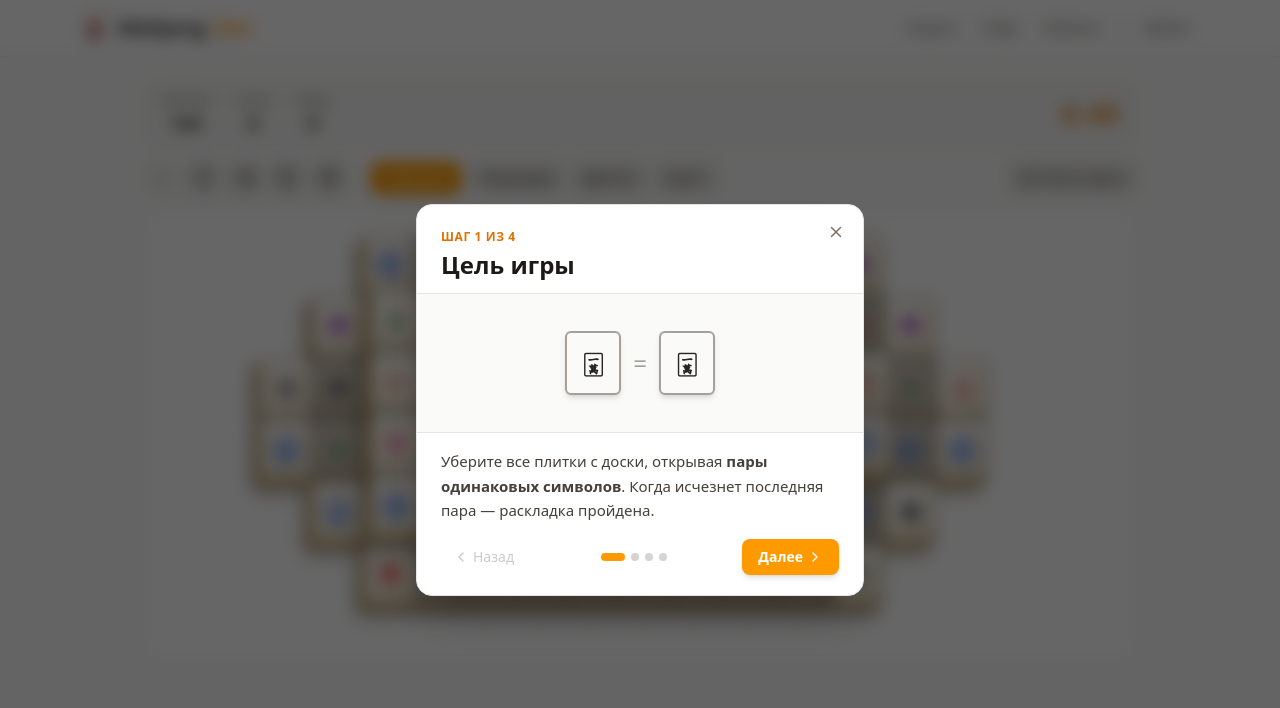
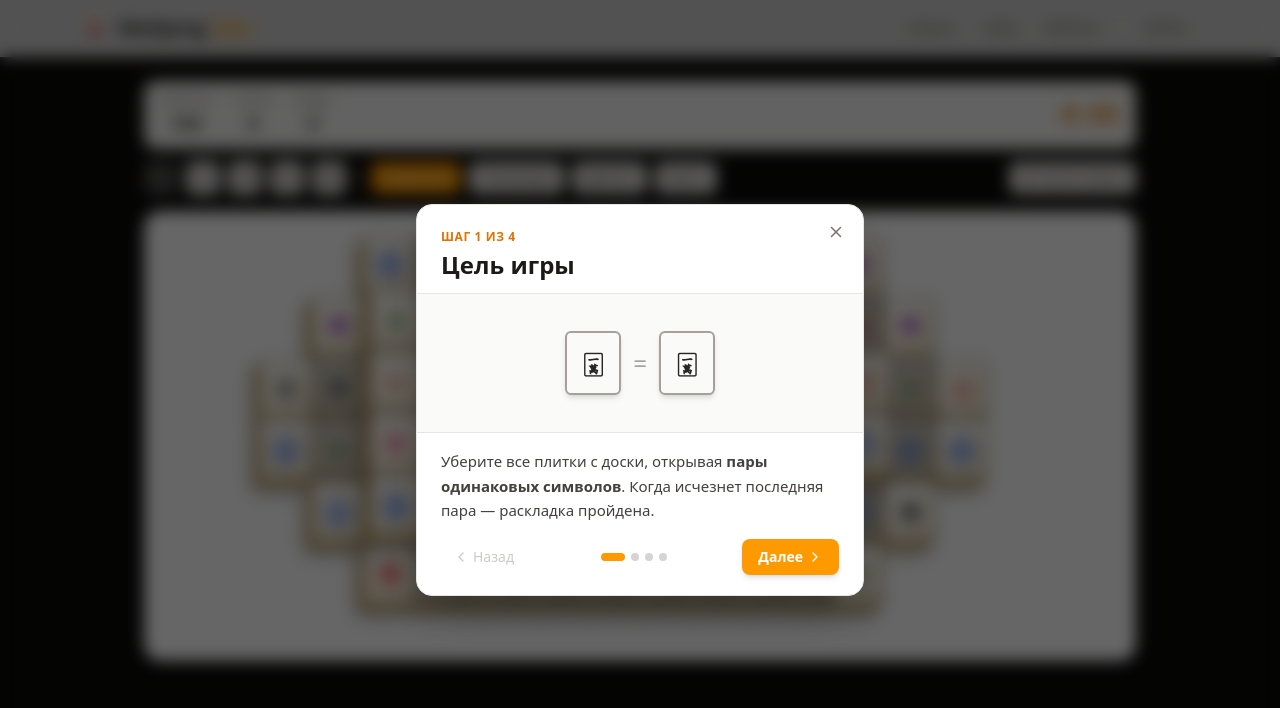
Before and after one commit to daniil0126/mahjong_nf, a Next.js app: page /game in a window 1280 px wide. Shown: the top 708 px of the page. Built offline with nearby package versions, Linux system fonts and the light colour scheme; no server answers.

Commit message:
force dark theme, remove next-themes provider

```diff
--- a/src/app/layout.tsx
+++ b/src/app/layout.tsx
@@ -1,5 +1,4 @@
 import type { Metadata } from 'next'
-import { ThemeProvider } from 'next-themes'
 import Header from '@/components/layout/Header'
 import './globals.css'
 
@@ -11,17 +10,15 @@ export const metadata: Metadata = {
 
 export default function RootLayout({ children }: { children: React.ReactNode }) {
   return (
-    <html lang="ru" suppressHydrationWarning>
-      <body className="min-h-screen flex flex-col bg-stone-50 dark:bg-stone-950 text-stone-900 dark:text-stone-100 antialiased">
-        <ThemeProvider attribute="class" defaultTheme="system" enableSystem>
+    <html lang="ru" className="dark">
+      <body className="min-h-screen flex flex-col bg-stone-950 text-stone-100 antialiased">
         <Header />
         <main className="flex-1">
           {children}
         </main>
-          <footer className="py-4 text-center text-xs text-stone-400 dark:text-stone-600">
+        <footer className="py-4 text-center text-xs text-stone-600">
           © 2026 MahjongZen · Маджонг для фокуса и отдыха
         </footer>
-        </ThemeProvider>
       </body>
     </html>
   )
```
Lines whose indentation alone changed are shown as unchanged.
